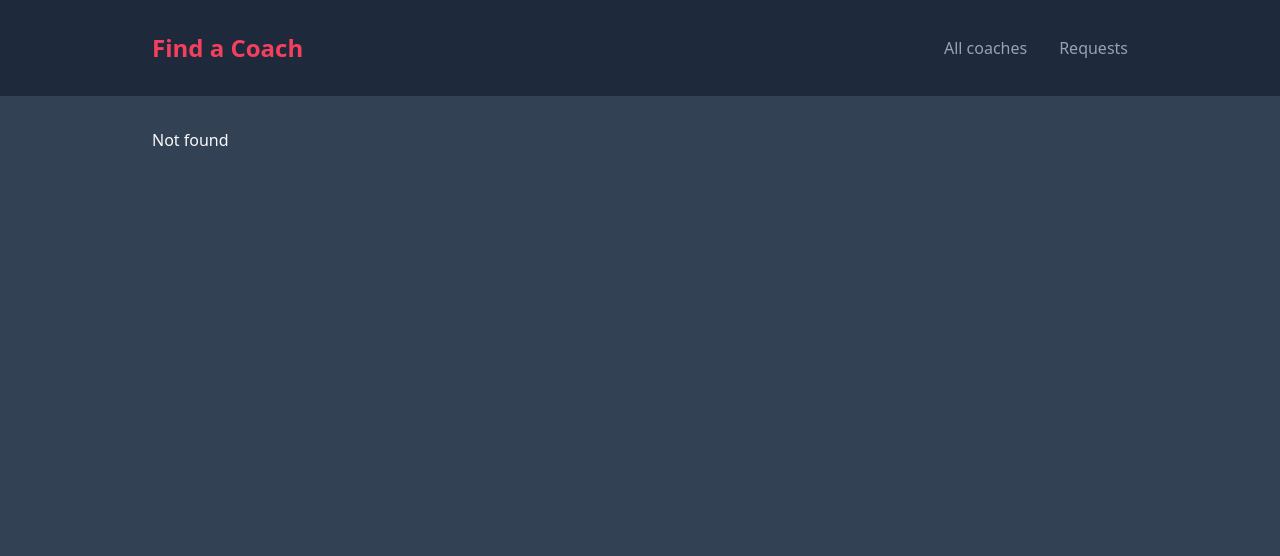
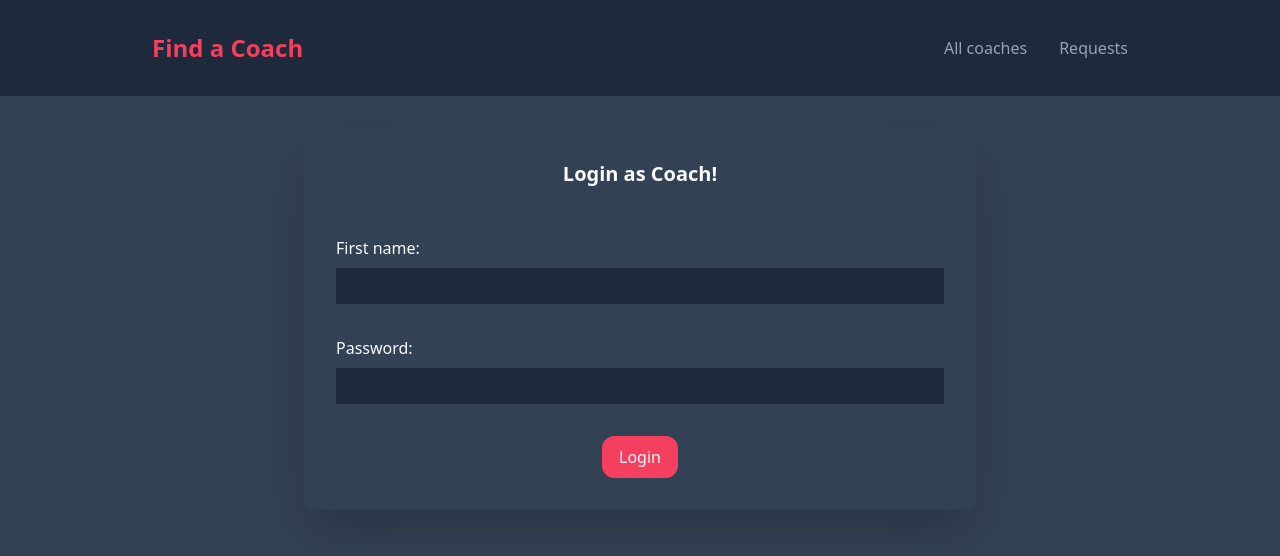
Before and after one commit to KacperNlp/Find-a-coach, a Vue app: page /login in a window 1280 px wide. Before the commit this address had no page. Shown: the top 556 px of the page. Built offline with nearby package versions, Linux system fonts and the light colour scheme.

Commit message:
Make small refactoring of code and creat view of Login page

```diff
--- a/src/components/coaches/AppFormInput.vue
+++ b/src/components/coaches/AppFormInput.vue
@@ -6,8 +6,8 @@
       :name="inputId"
       :id="inputId"
       :value="modelValue"
+      :type="inputType"
       @input="onChange"
-      type="text"
       class="form-input"
     />
   </div>
@@ -20,6 +20,11 @@ const props = defineProps({
   modelValue: String,
   errorText: String,
   isNotValid: Boolean,
+  inputType: {
+    type: String,
+    required: false,
+    default: "text",
+  },
 });
 
 const emit = defineEmits(["update:modelValue"]);
--- /dev/null
+++ b/src/components/coaches/AppLoginCoachForm.vue
@@ -0,0 +1,28 @@
+<template>
+  <form>
+    <app-form-input
+      v-mode="firstName"
+      label-text="First name:"
+      input-id="firstName"
+      error-text="First name is required"
+      :is-not-valid="isFirtNameNotValid"
+    ></app-form-input>
+    <app-form-input
+      v-mode="password"
+      label-text="Password:"
+      input-id="password"
+      error-text="Password name is required"
+      input-type="password"
+      :is-not-valid="isFirtNameNotValid"
+    ></app-form-input>
+    <app-button class="center-btn">Login</app-button>
+  </form>
+</template>
+
+<script setup>
+import { ref } from "vue";
+import AppFormInput from "./AppFormInput.vue";
+
+const firstName = ref("");
+const password = ref("");
+</script>
--- a/src/pages/coaches/CoachDetail.vue
+++ b/src/pages/coaches/CoachDetail.vue
@@ -31,7 +31,7 @@ import { reactive, defineProps, computed, onBeforeMount } from "vue";
 import { useCoachesStore } from "../../store/coaches";
 import { useRoute } from "vue-router";
 
-const router = useRoute();
+const route = useRoute();
 const coaches = useCoachesStore();
 
 const props = defineProps(["id"]);
@@ -45,11 +45,11 @@ const fullName = computed(() => `${coach.firstName} ${coach.lastName}`);
 const hourlyRate = computed(() => coach.hourlyRate);
 const description = computed(() => coach.description);
 const areas = computed(() => coach.areas);
-const contactLink = computed(() => `${router.path}/contact`);
+const contactLink = computed(() => `${route.path}/contact`);
 const userLink = computed(() => `/coaches/${props.id}`);
 
 const isContactVisible = computed(() => {
-  const urlParts = router.path.split("/");
+  const urlParts = route.path.split("/");
   const lastElementOfUrl = urlParts.pop(-1);
 
   return lastElementOfUrl === "contact";
--- a/src/pages/coaches/CoachList.vue
+++ b/src/pages/coaches/CoachList.vue
@@ -8,9 +8,19 @@
     <app-card>
       <div class="flex justify-between mt-4 mb-12">
         <app-button type="btn-outline">Refresh</app-button>
-        <app-button v-if="!isRegisteredAsCoach" is-link to="/register"
-          >Register as Coach</app-button
-        >
+        <div>
+          <app-button
+            v-if="!isRegisteredAsCoach"
+            is-link
+            to="/login"
+            type="btn-outline"
+            class="mr-2"
+            >Login as Coach</app-button
+          >
+          <app-button v-if="!isRegisteredAsCoach" is-link to="/register"
+            >Register as Coach</app-button
+          >
+        </div>
       </div>
       <ul v-if="hasCoaches" class="grid gap-8">
         <app-coach-item
--- /dev/null
+++ b/src/pages/coaches/CoachLogin.vue
@@ -0,0 +1,12 @@
+<template>
+  <app-card class="smaller-card">
+    <h2 class="mb-8 md:mb-12 text-base md:text-xl font-semibold text-center">
+      Login as Coach!
+    </h2>
+    <app-login-coach-form></app-login-coach-form>
+  </app-card>
+</template>
+
+<script setup>
+import AppLoginCoachForm from "../../components/coaches/AppLoginCoachForm.vue";
+</script>
--- a/src/pages/requests/ContactCoach.vue
+++ b/src/pages/requests/ContactCoach.vue
@@ -27,8 +27,15 @@
 </template>
 
 <script setup>
-import { ref } from "vue";
+import { ref, watch } from "vue";
+import { useRequestsStore } from "../../store/requests/index";
+import { useRouter, useRoute } from "vue-router";
+
 import AppFormInput from "../../components/coaches/AppFormInput.vue";
+
+const router = useRouter();
+const route = useRoute();
+const requestsStore = useRequestsStore();
 
 const userEmail = ref("");
 const message = ref("");
@@ -36,12 +43,32 @@ const message = ref("");
 const isEmailNotValid = ref(false);
 const isMessageNotValid = ref(false);
 
+watch(userEmail, (newValue, __) => {
+  if (isEmailNotValid.value && newValue.length > 0) {
+    isEmailNotValid.value = false;
+  }
+});
+
+watch(message, (newValue, __) => {
+  if (isMessageNotValid.value && newValue.length > 0) {
+    isMessageNotValid.value = false;
+  }
+});
+
 const onFormSubmit = () => {
-  if (checkEmailValidation() && checkMessageValidation()) {
+  if (checkEmailValidation() || checkMessageValidation()) {
     return;
   }
 
-  console.log("submit");
+  const request = {
+    email: userEmail.value,
+    message: message.value,
+    id: newId(),
+    coachId: route.params.id,
+  };
+
+  requestsStore.addNewRequest(request);
+  router.replace("/coaches");
 };
 
 const checkEmailValidation = () => {
@@ -67,4 +94,8 @@ const checkMessageValidation = () => {
   isMessageNotValid.value = true;
   return true;
 };
+
+const newId = () => {
+  return (Date.now() + Math.random()).toFixed();
+};
 </script>
--- a/src/router.js
+++ b/src/router.js
@@ -4,6 +4,7 @@ import { createRouter, createWebHistory } from "vue-router";
 import ContactCoach from "./pages/requests/ContactCoach.vue";
 import CoachDetail from "./pages/coaches/CoachDetail.vue";
 import CoachList from "./pages/coaches/CoachList.vue";
+import CoachLogin from "./pages/coaches/CoachLogin.vue";
 import CoachRegister from "./pages/coaches/CoachRegister.vue";
 import RequestsReceived from "./pages/requests/RequestsReceived.vue";
 import NotFound from "./pages/NotFound.vue";
@@ -33,6 +34,10 @@ const routes = [
     component: CoachRegister,
   },
   {
+    path: "/login",
+    component: CoachLogin,
+  },
+  {
     path: "/requests",
     component: RequestsReceived,
   },
--- a/src/store/coaches/index.js
+++ b/src/store/coaches/index.js
@@ -7,6 +7,7 @@ export const useCoachesStore = defineStore("coaches", () => {
       id: "c1",
       firstName: "Max",
       lastName: "Allon",
+      password: "password123",
       areas: ["frontend", "backend", "career"],
       description:
         "Lorem ipsum dolor, sit amet consectetur adipisicing elit. Obcaecati architecto repudiandae fugit nam voluptates exercitationem eos ipsum laudantium autem nesciunt delectus animi est velit, a modi voluptatum rem eveniet enim! Lorem ipsum, dolor sit amet consectetur adipisicing elit. Explicabo enim consequatur minus voluptatum qui placeat deserunt ab sapiente veniam quod iste reprehenderit possimus, tempore laudantium corrupti neque ipsum ex dolore aut quo! Aspernatur repellat nesciunt eos pariatur id reiciendis accusantium.",
@@ -16,6 +17,7 @@ export const useCoachesStore = defineStore("coaches", () => {
       id: "c2",
       firstName: "Anni",
       lastName: "Duck",
+      password: "password123",
       areas: ["frontend", "backend"],
       description:
         "Lorem ipsum dolor, sit amet consectetur adipisicing elit. Obcaecati architecto repudiandae fugit nam voluptates exercitationem eos ipsum laudantium autem nesciunt delectus animi est velit, a modi voluptatum rem eveniet enim! Lorem ipsum dolor sit, amet consectetur adipisicing elit. Hic nobis sint fuga fugit magni, quidem reprehenderit, obcaecati architecto eius atque ducimus eveniet quo sunt quae!",
--- a/src/store/requests/index.js
+++ b/src/store/requests/index.js
@@ -0,0 +1,12 @@
+import { defineStore } from "pinia";
+import { ref, computed } from "vue";
+
+export const useRequestsStore = defineStore("requests", () => {
+  const requests = ref([]);
+
+  const addNewRequest = (newRequest) => {
+    requests.value.push(newRequest);
+  };
+
+  return { requests, addNewRequest };
+});
```
